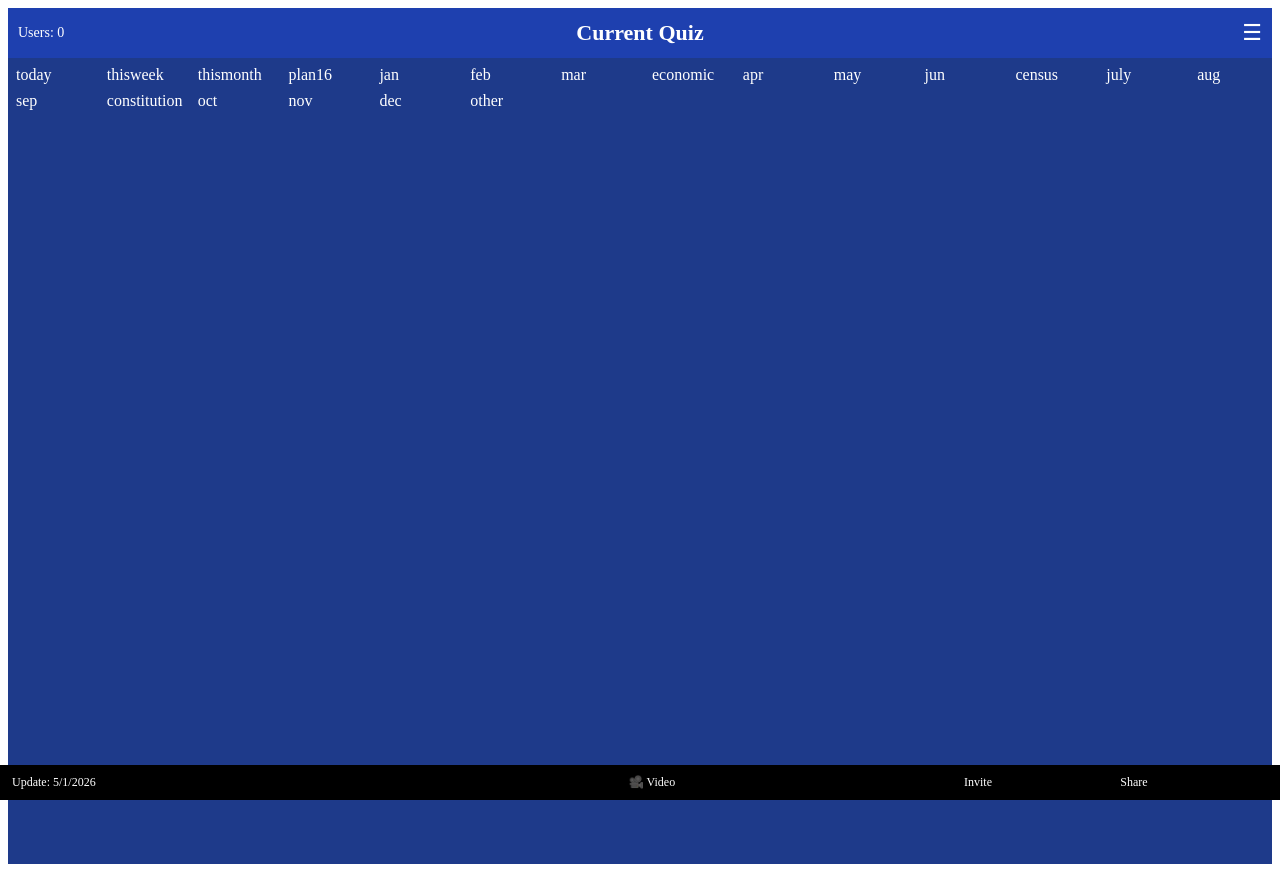
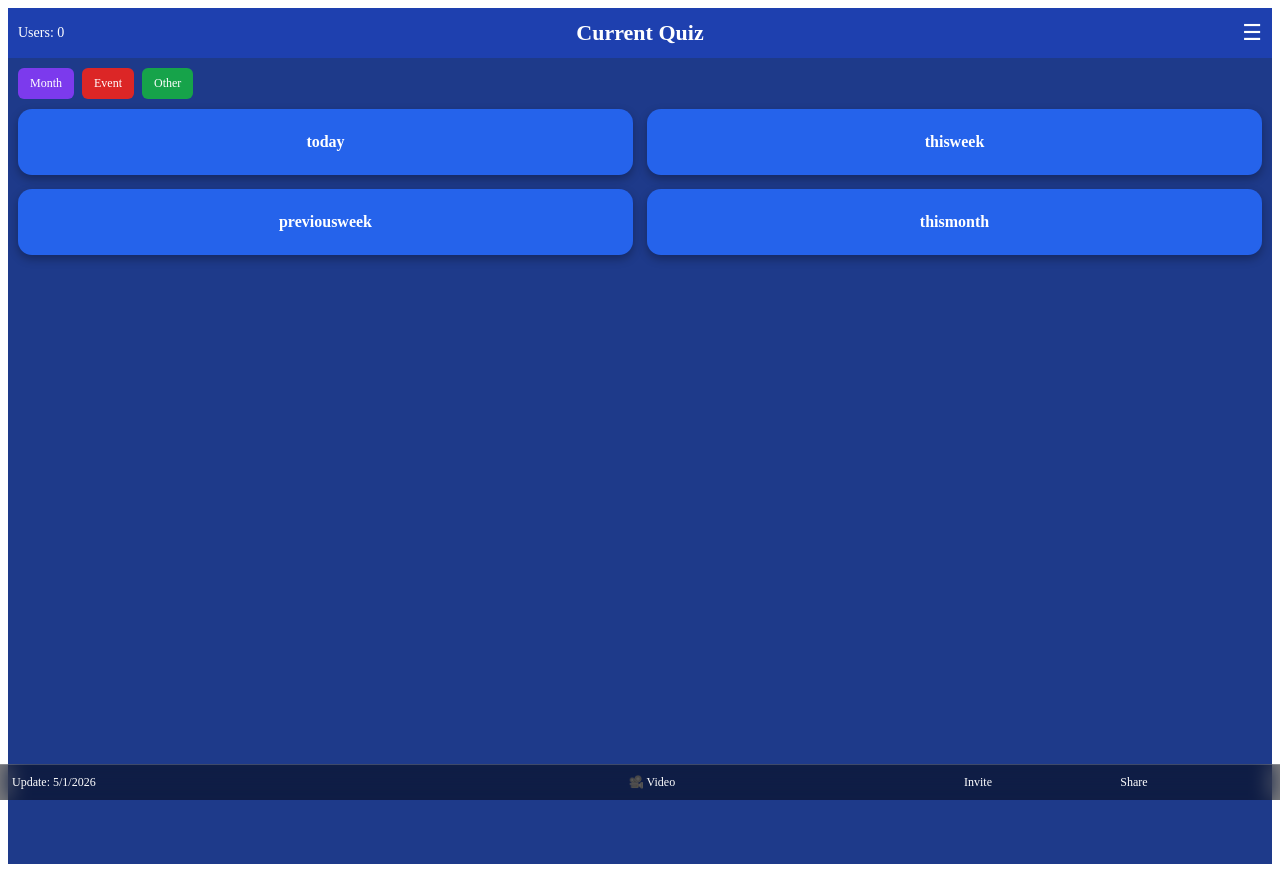
Before and after one commit to sevenaama/current-quiz, a React (Vite) app: page / in a window 1280 px wide. Built offline with nearby package versions, Linux system fonts and the light colour scheme.

Commit message:
Update App.jsx

```diff
--- a/src/App.jsx
+++ b/src/App.jsx
@@ -3,6 +3,7 @@ import React, { useEffect, useState, useRef } from "react";
 export default function QuizApp() {
 
   const [screen, setScreen] = useState("home");
+  const [openCategory, setOpenCategory] = useState(null);
   const [week, setWeek] = useState("jan");
   const [index, setIndex] = useState(0);
   const [score, setScore] = useState(0);
@@ -13,6 +14,13 @@ export default function QuizApp() {
   const [editorOpen, setEditorOpen] = useState(false);
   const [savedMsg, setSavedMsg] = useState(false);
   const menuRef = useRef(null);
+  const mainGroups = ["today","thisweek","previousweek","thismonth"];
+
+const monthGroups = ["jan","feb","mar","apr","may","jun","july","aug","sep","oct","nov","dec"];
+
+const otherGroups = ["plan16","economic","census","constitution"];
+
+const eventGroups = ["awards","deaths","conferences","sports","life","days","accidents"];
 
   const [lastUpdate, setLastUpdate] = useState(()=> typeof window !== "undefined" ? (localStorage.getItem("lastUpdate") || "-") : "-");
 
@@ -250,29 +258,133 @@ export default function QuizApp() {
 
       {/* MAIN DASHBOARD GRID */}
   {screen==="home" && (
+  <div style={{ padding: "10px" }}>
+
+    {/* 🔝 Month → Event → Other */}
     <div style={{
-  display: "grid",
-  gridTemplateColumns: "repeat(auto-fit, minmax(80px, 1fr))",
+      display: "flex",
       gap: "8px",
-  padding: "8px",
-  width: "100%"
+      marginBottom: "10px"
     }}>
-          {defaultGroups.map((m,i)=>{
-            const colors = [
-              "bg-red-500","bg-blue-500","bg-green-500","bg-yellow-500",
-              "bg-purple-500","bg-pink-500","bg-indigo-500","bg-teal-500"
-            ];
-            const color = colors[i % colors.length];
+      <div
+        onClick={()=>setOpenCategory(openCategory==="month" ? null : "month")}
+        style={{
+          background:"#7c3aed",
+          padding:"8px 12px",
+          borderRadius:"6px",
+          fontSize:"12px",
+          cursor:"pointer"
+        }}>
+        Month
+      </div>
 
-            return (
       <div
-                key={m}
-                onClick={()=>start(m)}
-                className={`${color} text-white p-2 text-center text-[9px] leading-tight rounded-md shadow-sm active:scale-95 transition`}>
+        onClick={()=>setOpenCategory(openCategory==="event" ? null : "event")}
+        style={{
+          background:"#dc2626",
+          padding:"8px 12px",
+          borderRadius:"6px",
+          fontSize:"12px",
+          cursor:"pointer"
+        }}>
+        Event
+      </div>
+
+      <div
+        onClick={()=>setOpenCategory(openCategory==="other" ? null : "other")}
+        style={{
+          background:"#16a34a",
+          padding:"8px 12px",
+          borderRadius:"6px",
+          fontSize:"12px",
+          cursor:"pointer"
+        }}>
+        Other
+      </div>
+    </div>
+
+    {/* 📂 MONTH */}
+    {openCategory==="month" && (
+      <div style={{
+        maxHeight:"140px",
+        overflowY:"auto",
+        display:"grid",
+        gridTemplateColumns:"repeat(3,1fr)",
+        gap:"6px",
+        marginBottom:"10px"
+      }}>
+        {monthGroups.map(m=>(
+          <div key={m} onClick={()=>start(m)}
+            style={{background:"#a78bfa",padding:"8px",textAlign:"center",borderRadius:"6px"}}>
             {m}
           </div>
-            );
-          })}
+        ))}
+      </div>
+    )}
+
+    {/* 📂 EVENT */}
+    {openCategory==="event" && (
+      <div style={{
+        maxHeight:"140px",
+        overflowY:"auto",
+        display:"grid",
+        gridTemplateColumns:"repeat(2,1fr)",
+        gap:"6px",
+        marginBottom:"10px"
+      }}>
+        {eventGroups.map(m=>(
+          <div key={m} onClick={()=>start(m)}
+            style={{background:"#f87171",padding:"8px",textAlign:"center",borderRadius:"6px"}}>
+            {m}
+          </div>
+        ))}
+      </div>
+    )}
+
+    {/* 📂 OTHER */}
+    {openCategory==="other" && (
+      <div style={{
+        maxHeight:"140px",
+        overflowY:"auto",
+        display:"grid",
+        gridTemplateColumns:"repeat(2,1fr)",
+        gap:"6px",
+        marginBottom:"10px"
+      }}>
+        {otherGroups.map(m=>(
+          <div key={m} onClick={()=>start(m)}
+            style={{background:"#4ade80",padding:"8px",textAlign:"center",borderRadius:"6px"}}>
+            {m}
+          </div>
+        ))}
+      </div>
+    )}
+
+    {/* 🟦 MAIN BIG BUTTONS */}
+    <div style={{
+      display:"grid",
+      gridTemplateColumns:"repeat(2,1fr)",
+      gap:"14px",
+      marginTop:"10px"
+    }}>
+      {mainGroups.map(m=>(
+        <div key={m}
+          onClick={()=>start(m)}
+          style={{
+            background:"#2563eb",
+            padding:"24px",
+            textAlign:"center",
+            borderRadius:"14px",
+            fontSize:"16px",
+            fontWeight:"bold",
+            cursor:"pointer",
+            boxShadow:"0 4px 10px rgba(0,0,0,0.3)"
+          }}>
+          {m}
+        </div>
+      ))}
+    </div>
+
   </div>
 )}
 
@@ -439,7 +551,10 @@ export default function QuizApp() {
   bottom: 0,
   left: 0,
   width: "100%",
-  background: "black",
+  background: "rgba(0,0,0,0.5)",
+backdropFilter: "blur(10px)",
+WebkitBackdropFilter: "blur(10px)",
+borderTop: "1px solid rgba(255,255,255,0.2)",
   padding: "10px 12px",
   fontSize: "12px",
   zIndex: 9999
```
Lines whose indentation alone changed are shown as unchanged.
